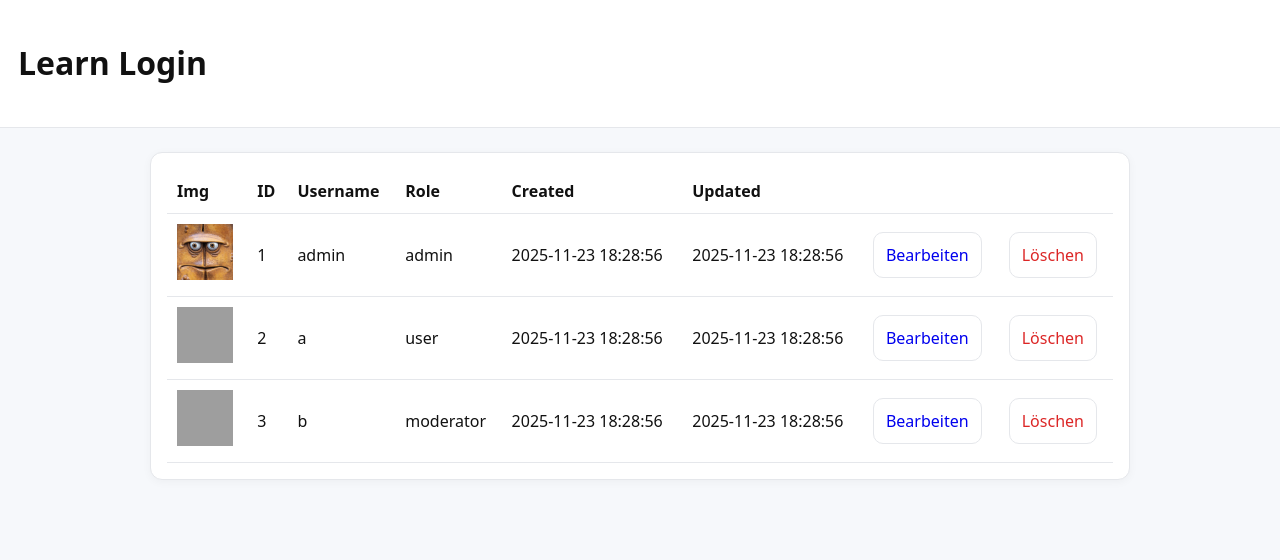
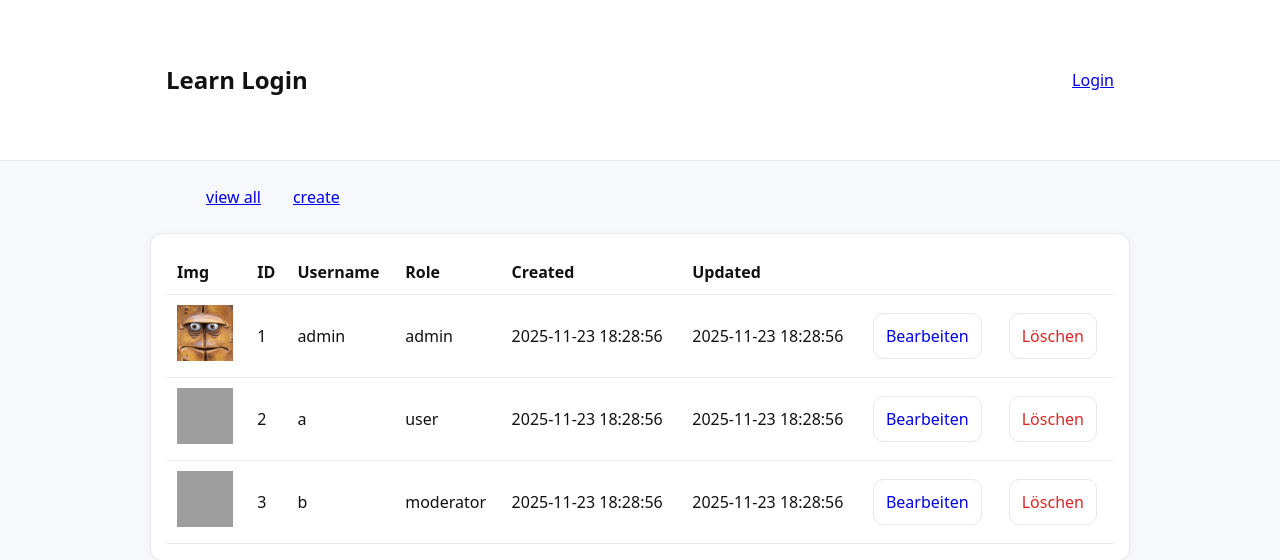
Before and after one commit to siriglueck/siri-php-login, a PHP site: page / in a window 1280 px wide. Shown: the top 560 px of the page. Run offline with PHP 8.4, Linux system fonts and the light colour scheme; data comes from the database, SQL or seed files in the repository; data that the repository does not hold is empty; grey boxes are pictures that could not be loaded.

Commit message:
ADD: NAV bar

```diff
--- a/public/index.php
+++ b/public/index.php
@@ -11,9 +11,7 @@ $users = $stmt->fetchAll();
 
 ?>
 <body>
-    <header>
-        <h1>Learn Login</h1>
-    </header>
+    <?php include_once 'nav.php' ?>
     <main class="container card">
          <table>
         <thead>
--- /dev/null
+++ b/public/nav.php
@@ -0,0 +1,16 @@
+<header>
+    <nav>
+        <div class="container">
+            <h1>Learn Login</h1>
+            <div class="text-muted">
+                <a href="<?= $path ?>login.php">Login</a>
+            </div>
+        </div>
+    </nav>
+</header>
+        <nav class="container">
+            <ul>
+                    <li><a href="<?= $path ?>index.php">view all</a></li>
+                    <li><a href="<?= $path ?>categ-manager.php">create</a></li>
+            </ul>
+</nav>
```
